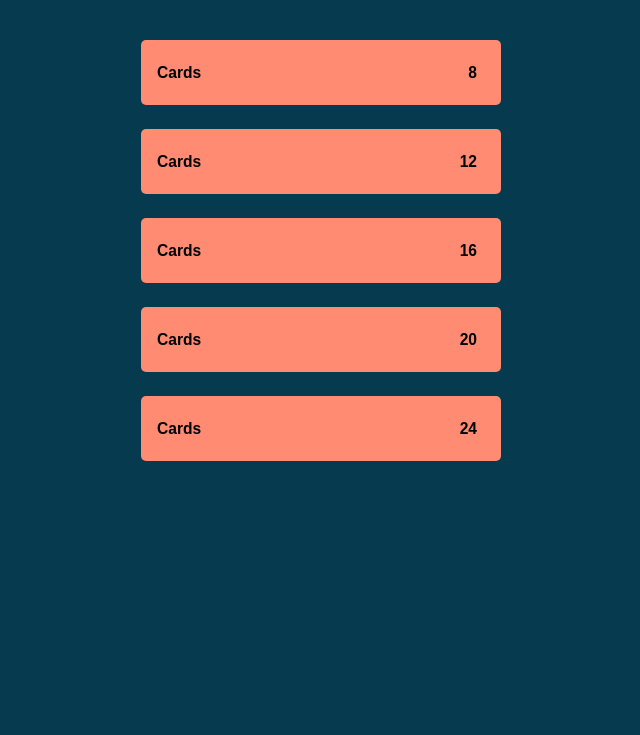
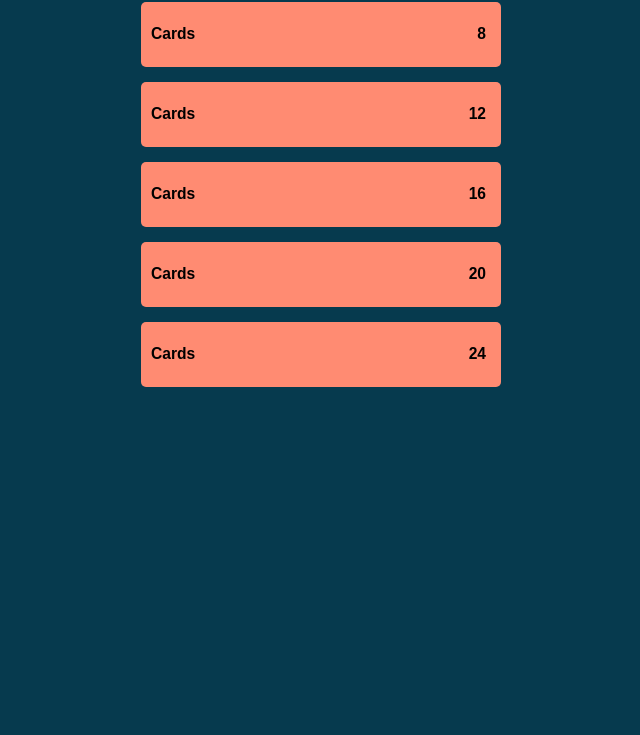
Before and after one commit to danielkasperczyk/memory-game, a plain HTML site: page index.html in a window 1280 px wide. Shown: the part 65-800 px from the top of the page, without its empty margins (319-959 px from the left). Drawn offline with Linux system fonts and the light colour scheme.

Commit message:
fixed html selector

```diff
--- a/styles/base/__typography.scss
+++ b/styles/base/__typography.scss
@@ -1,3 +1,7 @@
-.html{
+html{
     font-size: 10px;
+    font-family: 'Lato', sans-serif;
 }
+body{
+    font-family: 'Lato', sans-serif;
+}
```
Also changed, not shown: styles/style.css, 1 other file.
